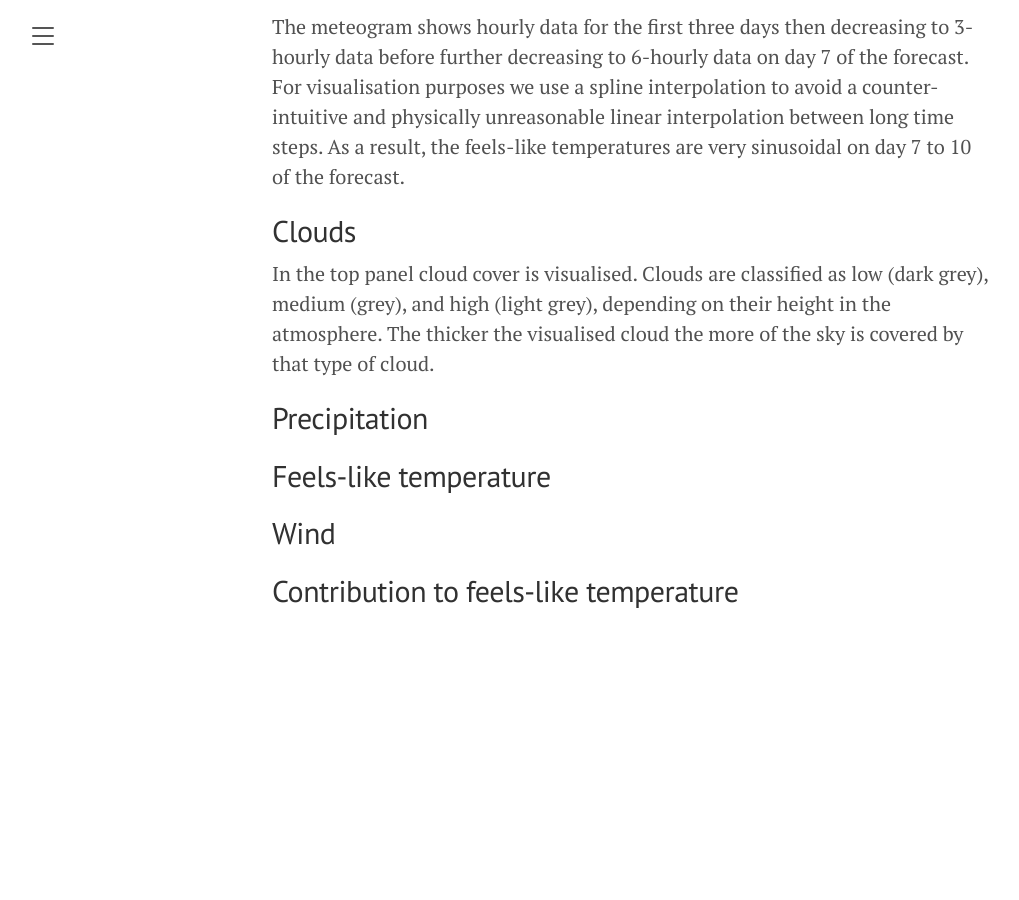
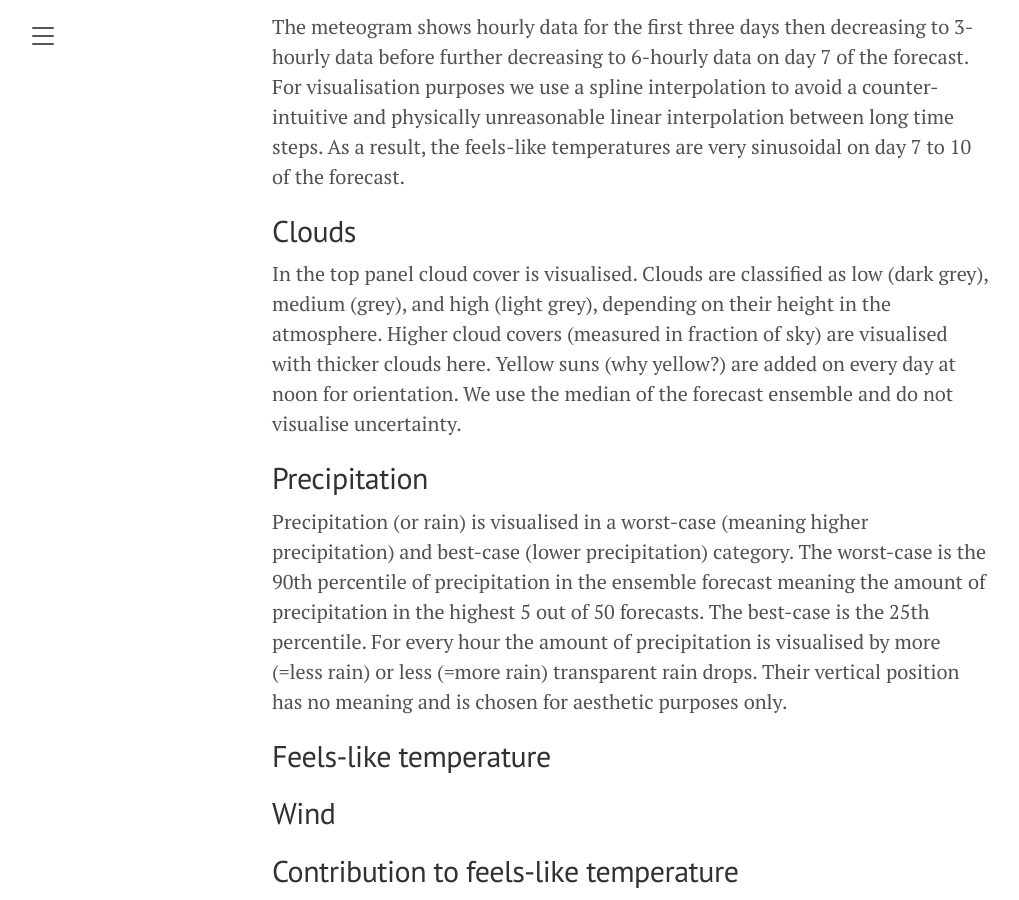
Before and after one commit to heatforecast/heatforecast.github.io, a Jekyll site: the page built from explanation.md, in a window 1280 px wide and 900 px high, scrolled down 943 px. Shown: the whole window, without its empty margins (8-1027 px from the left). Built offline with Jekyll 4.4.1, drawn with Linux system fonts in a browser that asks for light colours; before the commit the page ends 1632 px from its top, so only the background shows below that.

Commit message:
More explanation, milan added in about

```diff
--- a/explanation.md
+++ b/explanation.md
@@ -43,10 +43,20 @@ very sinusoidal on day 7 to 10 of the forecast.
 
 In the top panel cloud cover is visualised. Clouds are classified as
 low (dark grey), medium (grey), and high (light grey), depending on their height
-in the atmosphere. The thicker the visualised cloud the more of the sky
-is covered by that type of cloud.
+in the atmosphere. Higher cloud covers (measured in fraction of sky) are visualised
+with thicker clouds here. Yellow suns (why yellow?) are added on every day at noon
+for orientation. We use the median of the forecast ensemble and do not visualise
+uncertainty.
 
 ## Precipitation
+
+Precipitation (or rain) is visualised in a worst-case (meaning higher precipitation)
+and best-case (lower precipitation) category. The worst-case is the 90th percentile
+of precipitation in the ensemble forecast meaning the amount of precipitation
+in the highest 5 out of 50 forecasts. The best-case is the 25th percentile.
+For every hour the amount of precipitation is visualised by more (=less rain) or
+less (=more rain) transparent rain drops. Their vertical position has no meaning
+and is chosen for aesthetic purposes only.
 
 ## Feels-like temperature
 
```
Also changed, not shown: about.md (+8 -1 lines).
